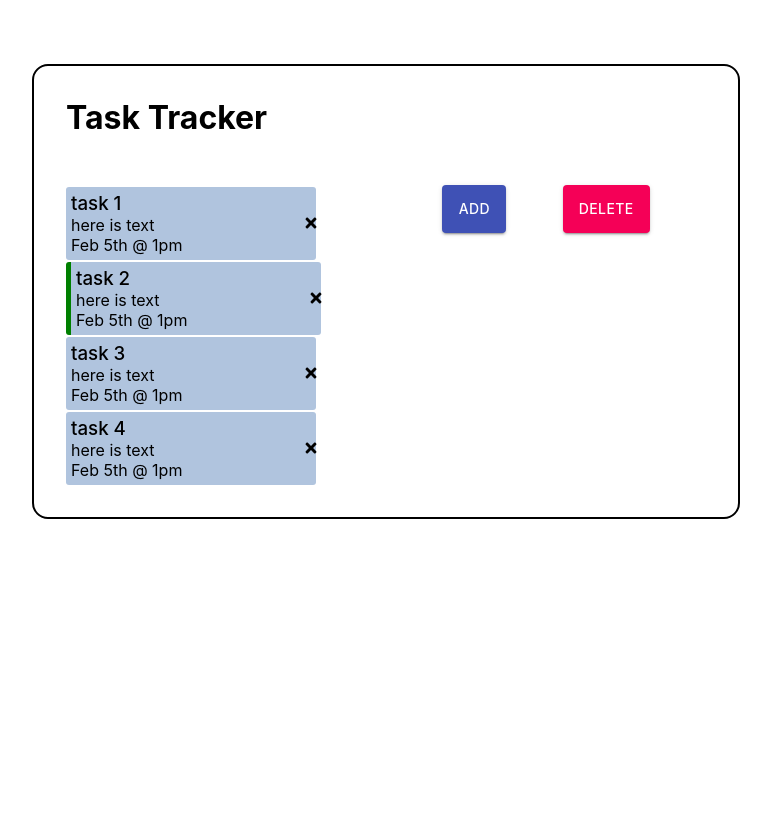
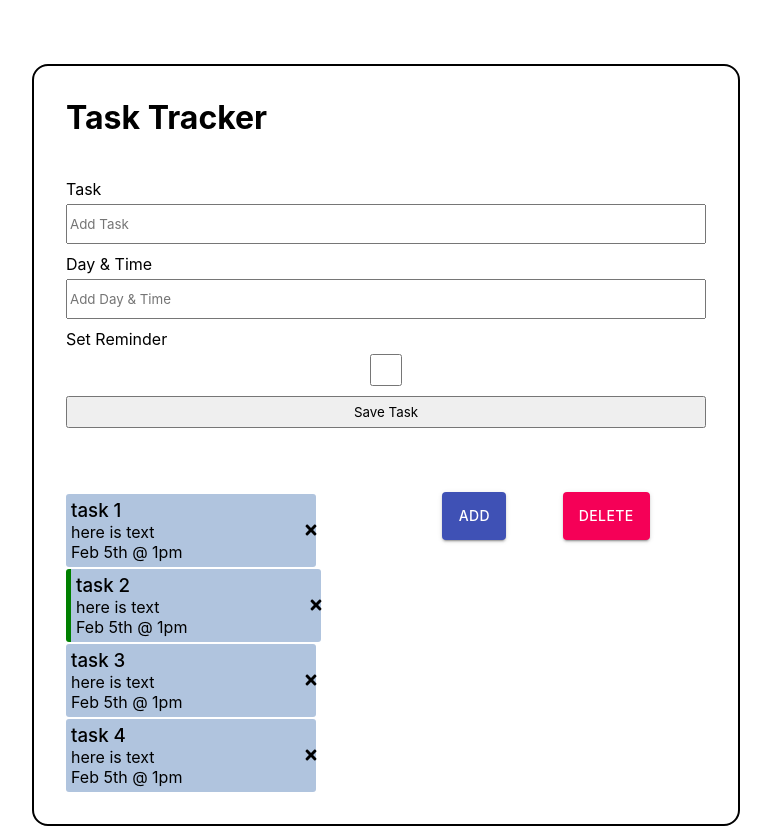
Before and after one commit to ReactJs-Hyperbolic/TaskTracker, a React (Create React App) app: page / in a window 1280 px wide. Shown: the whole page, without its empty margins (254-1025 px from the left). Before the commit the page ends 800 px from the top, so only its background shows below. Built offline with nearby package versions, Linux system fonts and the light colour scheme; the HTML template or start-up script is replaced by a standard one.

Commit message:
Added form with inputs for creating new tasks

```diff
--- a/src/App.js
+++ b/src/App.js
@@ -1,6 +1,8 @@
 import React, { useState } from 'react';
 import Buttons from './components/Buttons';
 import Tasks from './components/Tasks';
+import AddTask from './components/AddTask';
+import Header from './components/Header';
 
 function App() {
   const [tasks, setTasks] = useState([
@@ -49,7 +51,7 @@
   return (
     <div className='App'>
       <div className='main-content'>
-        <h1 className='title'>Task Tracker</h1>
+        <Header />
         <div className='task-content'>
           <div className='tasks-box'>
             {tasks.length > 0 ? (
--- /dev/null
+++ b/src/components/AddTask.js
@@ -0,0 +1,22 @@
+const AddTask = () => {
+  return (
+    <form className='add-form'>
+      <div className='form-control'>
+        <label>Task</label>
+        <input type='text' placeholder='Add Task' />
+      </div>
+      <div className='form-control'>
+        <label>Day & Time</label>
+        <input type='text' placeholder='Add Day & Time' />
+      </div>
+      <div className='form-control'>
+        <label>Set Reminder</label>
+        <input type='checkbox' />
+      </div>
+
+      <input type='submit' value='Save Task' className='save-task-btn' />
+    </form>
+  );
+};
+
+export default AddTask;
--- /dev/null
+++ b/src/components/Header.js
@@ -0,0 +1,13 @@
+import React from 'react';
+import AddTask from './AddTask';
+
+const Header = () => {
+  return (
+    <div>
+      <h1 className='title'>Task Tracker</h1>
+      <AddTask />
+    </div>
+  );
+};
+
+export default Header;
--- a/src/index.css
+++ b/src/index.css
@@ -31,6 +31,7 @@
   display: flex;
   flex-direction: column 2fr;
   padding-top: 1rem;
+  margin-top: 3rem;
 }
 
 .tasks-box {
@@ -74,3 +75,29 @@
 .reminder {
   border-left: 5px solid green;
 }
+
+/* FORM */
+
+.add-form {
+  display: flex;
+  flex-direction: column;
+}
+
+.form-control {
+  display: flex;
+  flex-direction: column;
+  margin-top: 10px;
+}
+
+.form-control > label {
+  margin-bottom: 5px;
+}
+
+.save-task-btn {
+  margin-top: 10px;
+}
+
+input {
+  height: 2rem;
+  padding: 2px;
+}
```
